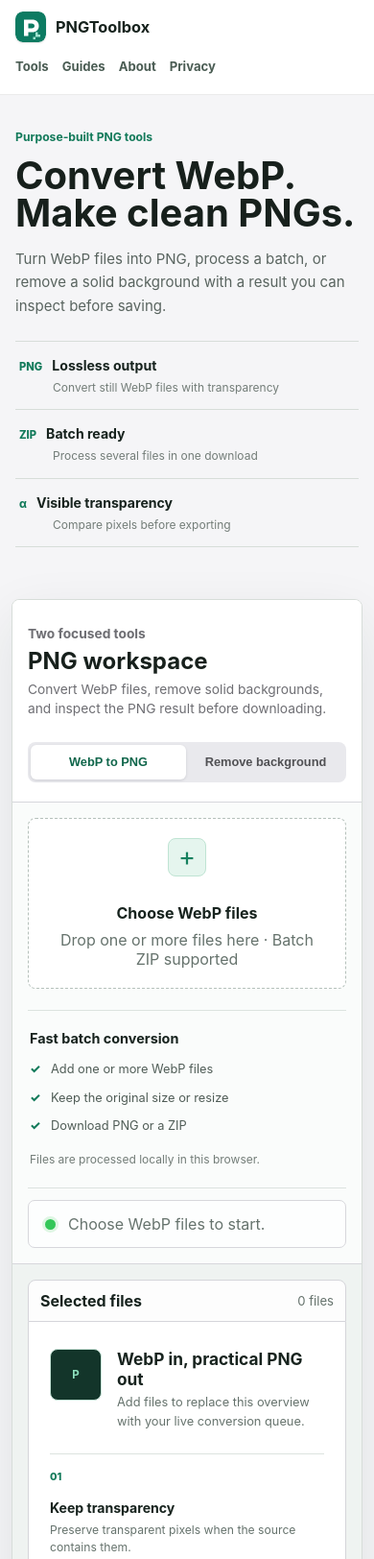
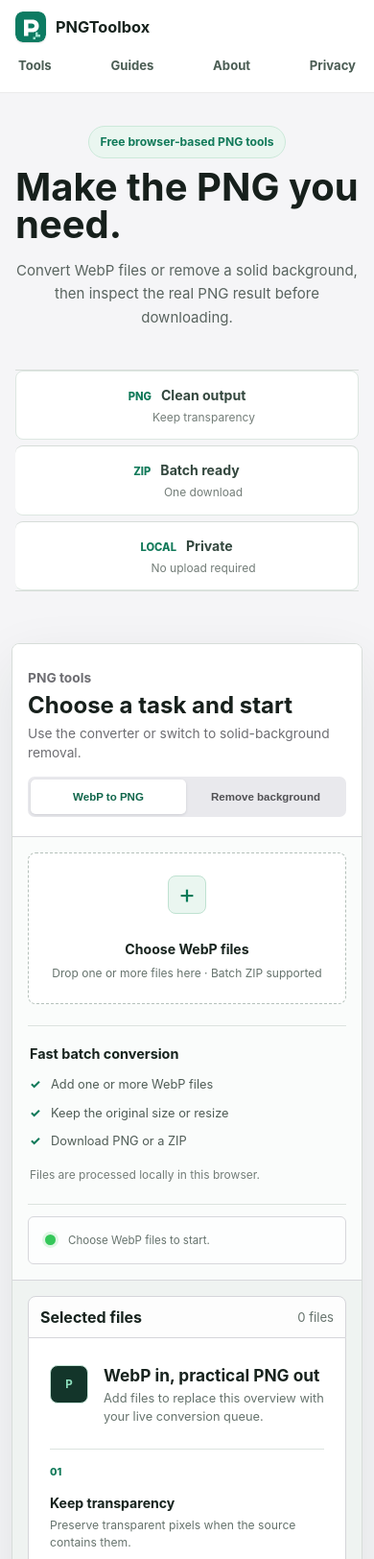
Before and after one commit to ijmu/pngtoolbox, a website built with Vite: page index.html in a window 390 px wide. Shown: the top 1624 px of the page at 96% size. Built offline with nearby package versions, Linux system fonts and the light colour scheme; what pica would draw is missing.

Commit message:
Redesign homepage around a responsive tool flow

```diff
--- /dev/null
+++ b/homepage.css
@@ -0,0 +1,229 @@
+/* Homepage layout inspired by the reference site's centered hierarchy and stable content grid. */
+:root {
+  --home-bg: #f7faf8;
+  --home-ink: #17231e;
+  --home-muted: #66736d;
+  --home-line: #dde7e1;
+  --home-soft: #eaf6f0;
+  --home-accent: #087a58;
+  --home-accent-dark: #056044;
+  --home-shadow: 0 12px 32px rgba(33, 67, 51, 0.08);
+}
+
+html { scroll-behavior: smooth; }
+body { background: var(--home-bg); color: var(--home-ink); overflow-x: hidden; }
+.topbar {
+  background: rgba(255, 255, 255, 0.94);
+  border-bottom-color: #e8efeb;
+  flex-direction: row;
+  gap: 0;
+  min-height: 64px;
+  padding-block: 0;
+  padding-inline: max(24px, calc((100vw - 1120px) / 2));
+}
+.brand { color: #17231e; font-weight: 800; }
+.topbar nav { gap: 28px; }
+.topbar nav a { color: #4b5e55; font-size: 0.84rem; font-weight: 700; }
+.topbar nav a:hover { color: var(--home-accent); }
+
+.workspace-page { max-width: 1168px; padding: 0 24px 88px; }
+.product-intro {
+  align-items: center;
+  display: flex;
+  flex-direction: column;
+  gap: 0;
+  padding: 46px 0 28px;
+  text-align: center;
+}
+.intro-copy { max-width: 780px; }
+.intro-kicker {
+  background: var(--home-soft);
+  border: 1px solid #cce9da;
+  border-radius: 999px;
+  color: var(--home-accent-dark);
+  display: inline-flex;
+  font-size: 0.7rem;
+  font-weight: 800;
+  margin: 0 0 14px;
+  padding: 6px 11px;
+}
+.product-intro h1 {
+  color: #102219;
+  font-size: 3.35rem;
+  font-weight: 780;
+  line-height: 1.08;
+  margin: 0;
+  max-width: none;
+  text-align: center;
+}
+.intro-copy > p:last-child {
+  color: var(--home-muted);
+  font-size: 1rem;
+  line-height: 1.6;
+  margin: 16px auto 0;
+  max-width: 690px;
+}
+.capability-strip {
+  border: 0;
+  display: grid;
+  gap: 10px;
+  grid-template-columns: repeat(3, minmax(0, 1fr));
+  margin-top: 24px;
+  max-width: 720px;
+  width: 100%;
+}
+.capability-strip > div {
+  background: #fff;
+  border: 1px solid var(--home-line);
+  border-radius: 8px;
+  min-width: 0;
+  padding: 13px 14px;
+}
+.capability-strip > div + div { border-left: 1px solid var(--home-line); }
+.capability-strip span { color: var(--home-accent); font-size: 0.67rem; margin: 0 0 5px; }
+.capability-strip strong { color: #34483f; font-size: 0.82rem; }
+.capability-strip small { color: #92a098; font-size: 0.68rem; margin-top: 2px; }
+
+.app-workspace {
+  background: #fff;
+  border: 1px solid var(--home-line);
+  border-radius: 8px;
+  box-shadow: var(--home-shadow);
+  margin-top: 0;
+  overflow: hidden;
+}
+.app-workspace .workspace-head {
+  align-items: center;
+  background: #fff;
+  border-bottom: 1px solid var(--home-line);
+  display: flex;
+  justify-content: space-between;
+  min-height: 88px;
+  padding: 18px 24px;
+}
+.workspace-kicker { color: var(--home-accent); font-size: 0.68rem; margin: 0 0 4px; }
+.workspace-title h2 { color: #17231e; font-size: 1.42rem; line-height: 1.2; margin: 0; }
+.workspace-title p { color: var(--home-muted); font-size: 0.8rem; margin: 5px 0 0; }
+.app-workspace .tool-tabs { background: #edf2ef; border-radius: 7px; padding: 3px; }
+.app-workspace .tool-tab { border-radius: 5px; min-height: 38px; padding-inline: 18px; }
+.app-workspace .tool-tab.is-active { color: var(--home-accent-dark); }
+
+.app-workspace .tool-grid,
+.app-workspace .editor-grid { grid-template-columns: 330px minmax(0, 1fr); min-height: 0; }
+.app-workspace .app-sidebar {
+  background: #fbfdfc;
+  border-right: 1px solid var(--home-line);
+  padding: 20px;
+}
+.app-workspace .app-canvas { background: #f2f7f4; padding: 20px; }
+.app-workspace .dropzone {
+  background: #fff;
+  border: 1px dashed #b8c9c0;
+  border-radius: 8px;
+  min-height: 142px;
+  padding: 22px 16px;
+}
+.app-workspace .dropzone:hover,
+.app-workspace .dropzone:focus-visible,
+.app-workspace .dropzone.dragover { background: #f6fcf9; border-color: var(--home-accent); }
+.app-workspace .drop-icon { background: var(--home-soft); border-color: #bfe2d1; color: var(--home-accent); }
+.app-workspace .dropzone p { font-size: 0.88rem; margin-top: 12px; }
+.app-workspace .dropzone span { font-size: 0.75rem; line-height: 1.45; }
+.start-summary { border-bottom: 0; border-top-color: var(--home-line); margin-top: 18px; padding: 17px 0 2px; }
+.start-summary strong { font-size: 0.8rem; }
+.start-summary ul { gap: 7px; margin: 12px 0; }
+.start-summary li { font-size: 0.74rem; padding-left: 18px; }
+.start-summary li::before { color: var(--home-accent); content: "✓"; }
+.start-summary p { font-size: 0.7rem; }
+
+.app-workspace .control-section { border-top-color: var(--home-line); margin-top: 15px; padding-top: 15px; }
+.app-workspace label,
+.app-workspace .control-section-title { font-size: 0.76rem; }
+.app-workspace input[type="number"],
+.app-workspace select,
+.app-workspace .check-row { background: #fff; border-color: #d3ddd7; border-radius: 6px; min-height: 42px; }
+.app-workspace button { border-radius: 6px; min-height: 42px; }
+.app-workspace button:not(.secondary):not(.tool-tab):not(.segment) { background: var(--home-accent); border-color: var(--home-accent); }
+.app-workspace button:not(.secondary):not(.tool-tab):not(.segment):hover:not(:disabled) { background: var(--home-accent-dark); border-color: var(--home-accent-dark); }
+.app-workspace .status { background: #fff; border-color: var(--home-line); border-radius: 6px; font-size: 0.72rem; }
+
+.app-workspace .queue-head,
+.app-workspace .preview-toolbar { background: #fff; border-color: var(--home-line); min-height: 44px; }
+.app-workspace .queue-empty,
+.app-workspace .file-list,
+.app-workspace .preview-stage { border-color: var(--home-line); min-height: 410px; }
+.app-workspace .preview-panel > .status { border-color: var(--home-line); }
+.empty-dashboard { overflow: hidden; padding: 34px 36px 24px; }
+.empty-heading .preview-symbol { background: #123f30; border-radius: 8px; }
+.empty-heading strong { font-size: 0.96rem; }
+.empty-heading small { font-size: 0.74rem; }
+.empty-capabilities { margin-top: 26px; }
+.empty-capabilities > div { border-top-color: var(--home-line); padding-block: 18px; }
+.empty-capabilities > div:nth-child(even) { border-left-color: var(--home-line); }
+.empty-capabilities span { color: var(--home-accent); margin-bottom: 10px; }
+.empty-capabilities strong { font-size: 0.8rem; }
+.empty-capabilities small { font-size: 0.71rem; }
+.empty-privacy { font-size: 0.68rem; margin-top: 14px; }
+
+.evidence-section,
+.decision-section,
+.content-grid,
+.faq-section { margin-top: 72px; }
+.evidence-section > .section-head,
+.decision-section > .section-head,
+.content-grid > .section-head,
+.faq-section > .section-head { max-width: 680px; }
+.evidence-grid article,
+.content-grid article { border-color: var(--home-line); border-radius: 8px; box-shadow: 0 8px 22px rgba(33, 67, 51, 0.05); }
+
+@media (max-width: 920px) {
+  .workspace-page { max-width: 760px; }
+  .product-intro { padding-top: 38px; }
+  .app-workspace .tool-grid,
+  .app-workspace .editor-grid { grid-template-columns: 1fr; }
+  .app-workspace .app-sidebar { border-bottom: 1px solid var(--home-line); border-right: 0; }
+}
+
+@media (max-width: 640px) {
+  .topbar { align-items: stretch; flex-direction: column; gap: 8px; padding: 12px 16px 10px; }
+  .brand { align-self: flex-start; }
+  .brand-icon { height: 32px; width: 32px; }
+  .topbar nav { gap: 0; justify-content: space-between; overflow: hidden; width: 100%; }
+  .topbar nav a { font-size: 0.73rem; min-height: 28px; padding: 0 3px; }
+  .workspace-page { padding: 0 12px 56px; }
+  .product-intro { padding: 30px 4px 22px; }
+  .intro-kicker { margin-bottom: 11px; }
+  .product-intro h1 { font-size: 2.25rem; line-height: 1.1; }
+  .intro-copy > p:last-child { font-size: 0.86rem; line-height: 1.55; margin-top: 12px; }
+  .capability-strip { gap: 6px; margin-top: 18px; }
+  .capability-strip > div { padding: 10px 5px; }
+  .capability-strip > div + div { border-left: 1px solid var(--home-line); border-top: 1px solid var(--home-line); }
+  .capability-strip span { display: block; margin: 0 0 4px; }
+  .capability-strip strong { display: block; font-size: 0.7rem; }
+  .capability-strip small { display: none; }
+  .app-workspace .workspace-head { align-items: stretch; flex-direction: column; gap: 14px; min-height: 0; padding: 16px; }
+  .workspace-title h2 { font-size: 1.22rem; }
+  .workspace-title p { font-size: 0.73rem; }
+  .app-workspace .tool-tabs { display: grid; grid-template-columns: repeat(2, minmax(0, 1fr)); width: 100%; }
+  .app-workspace .tool-tab { font-size: 0.72rem; padding-inline: 8px; }
+  .app-workspace .app-sidebar,
+  .app-workspace .app-canvas { padding: 14px; }
+  .app-workspace .dropzone { min-height: 128px; }
+  .app-workspace .queue-empty,
+  .app-workspace .file-list,
+  .app-workspace .preview-stage { min-height: 300px; }
+  .empty-dashboard { padding: 24px 18px 18px; }
+  .empty-heading { gap: 12px; }
+  .empty-heading .preview-symbol { height: 40px; width: 40px; }
+  .empty-capabilities { gap: 0 14px; grid-template-columns: repeat(2, minmax(0, 1fr)); margin-top: 18px; }
+  .empty-capabilities > div,
+  .empty-capabilities > div:nth-child(even) { border-left: 0; padding: 12px 0; }
+  .empty-capabilities small { display: none; }
+  .empty-privacy { margin-top: 8px; }
+  .evidence-section,
+  .decision-section,
+  .content-grid,
+  .faq-section { margin-top: 52px; }
+}
+
+@media (prefers-reduced-motion: reduce) { html { scroll-behavior: auto; } }
--- a/index.html
+++ b/index.html
@@ -18,6 +18,7 @@
     ></script>
     <link rel="icon" href="./site-icon.svg" type="image/svg+xml" />
     <link rel="stylesheet" href="./styles.css" />
+    <link rel="stylesheet" href="./homepage.css" />
     <script type="application/ld+json">
       {
         "@context": "https://schema.org",
@@ -41,20 +42,20 @@
     <main class="workspace-page">
       <section class="product-intro" aria-labelledby="page-title">
         <div class="intro-copy">
-          <p class="intro-kicker">Purpose-built PNG tools</p>
-          <h1 id="page-title">Convert WebP. Make clean PNGs.</h1>
-          <p>Turn WebP files into PNG, process a batch, or remove a solid background with a result you can inspect before saving.</p>
+          <p class="intro-kicker">Free browser-based PNG tools</p>
+          <h1 id="page-title">Make the PNG you need.</h1>
+          <p>Convert WebP files or remove a solid background, then inspect the real PNG result before downloading.</p>
         </div>
         <div class="capability-strip" aria-label="PNGToolbox capabilities">
-          <div><span>PNG</span><strong>Lossless output</strong><small>Convert still WebP files with transparency</small></div>
-          <div><span>ZIP</span><strong>Batch ready</strong><small>Process several files in one download</small></div>
-          <div><span>α</span><strong>Visible transparency</strong><small>Compare pixels before exporting</small></div>
+          <div><span>PNG</span><strong>Clean output</strong><small>Keep transparency</small></div>
+          <div><span>ZIP</span><strong>Batch ready</strong><small>One download</small></div>
+          <div><span>LOCAL</span><strong>Private</strong><small>No upload required</small></div>
         </div>
       </section>
 
       <section id="tool" class="tool-shell app-workspace" aria-labelledby="tool-title">
         <div class="workspace-head">
-          <div class="workspace-title"><p class="workspace-kicker">Two focused tools</p><h2 id="tool-title">PNG workspace</h2><p>Convert WebP files, remove solid backgrounds, and inspect the PNG result before downloading.</p></div>
+          <div class="workspace-title"><p class="workspace-kicker">PNG tools</p><h2 id="tool-title">Choose a task and start</h2><p>Use the converter or switch to solid-background removal.</p></div>
           <div class="tool-tabs" role="tablist" aria-label="Choose a PNG tool">
             <button id="converterTab" type="button" class="tool-tab is-active" role="tab" aria-selected="true" aria-controls="converterPanel">WebP to PNG</button>
             <button id="backgroundTab" type="button" class="tool-tab" role="tab" aria-selected="false" aria-controls="backgroundPanel">Remove background</button>
```
